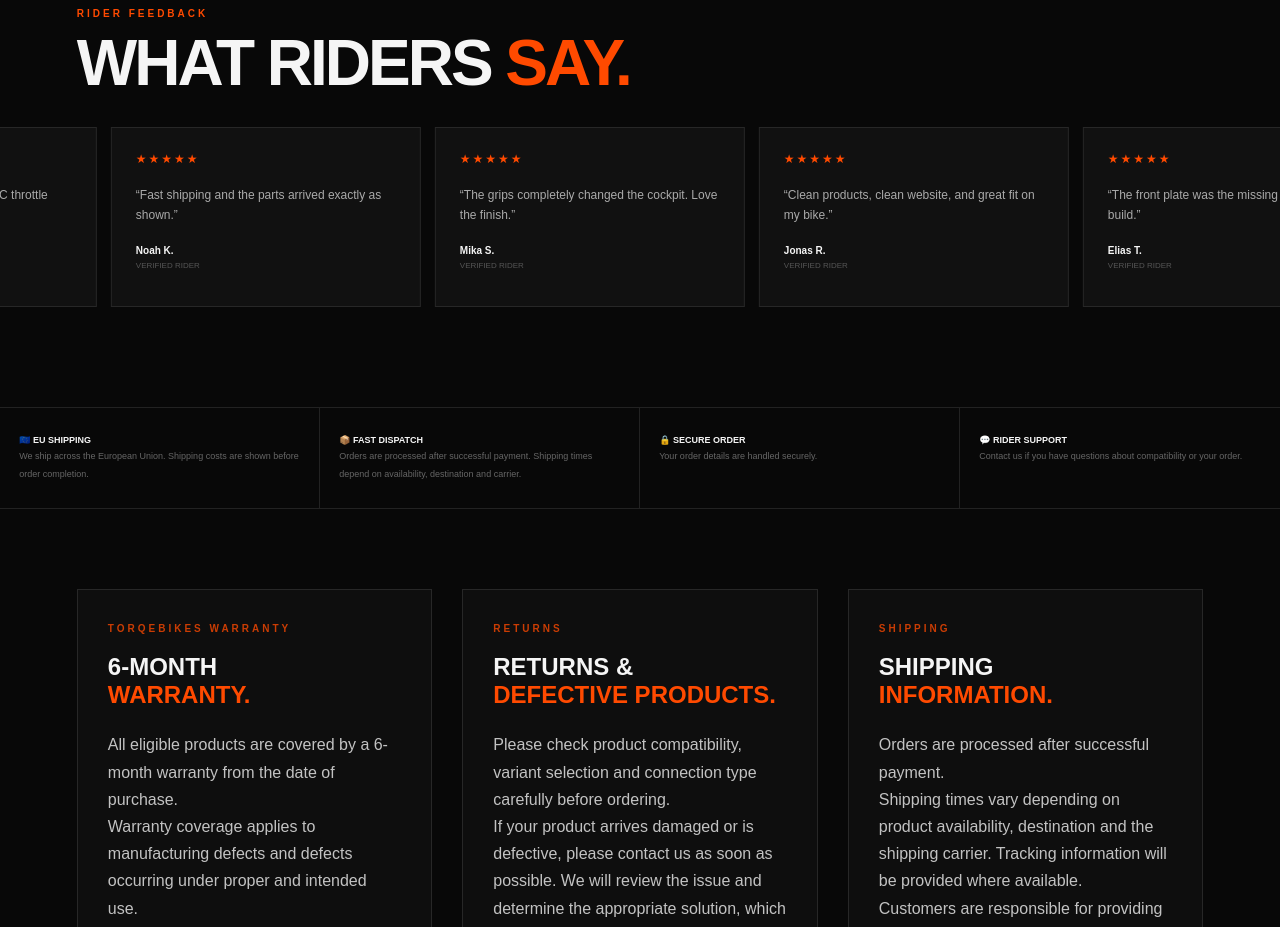
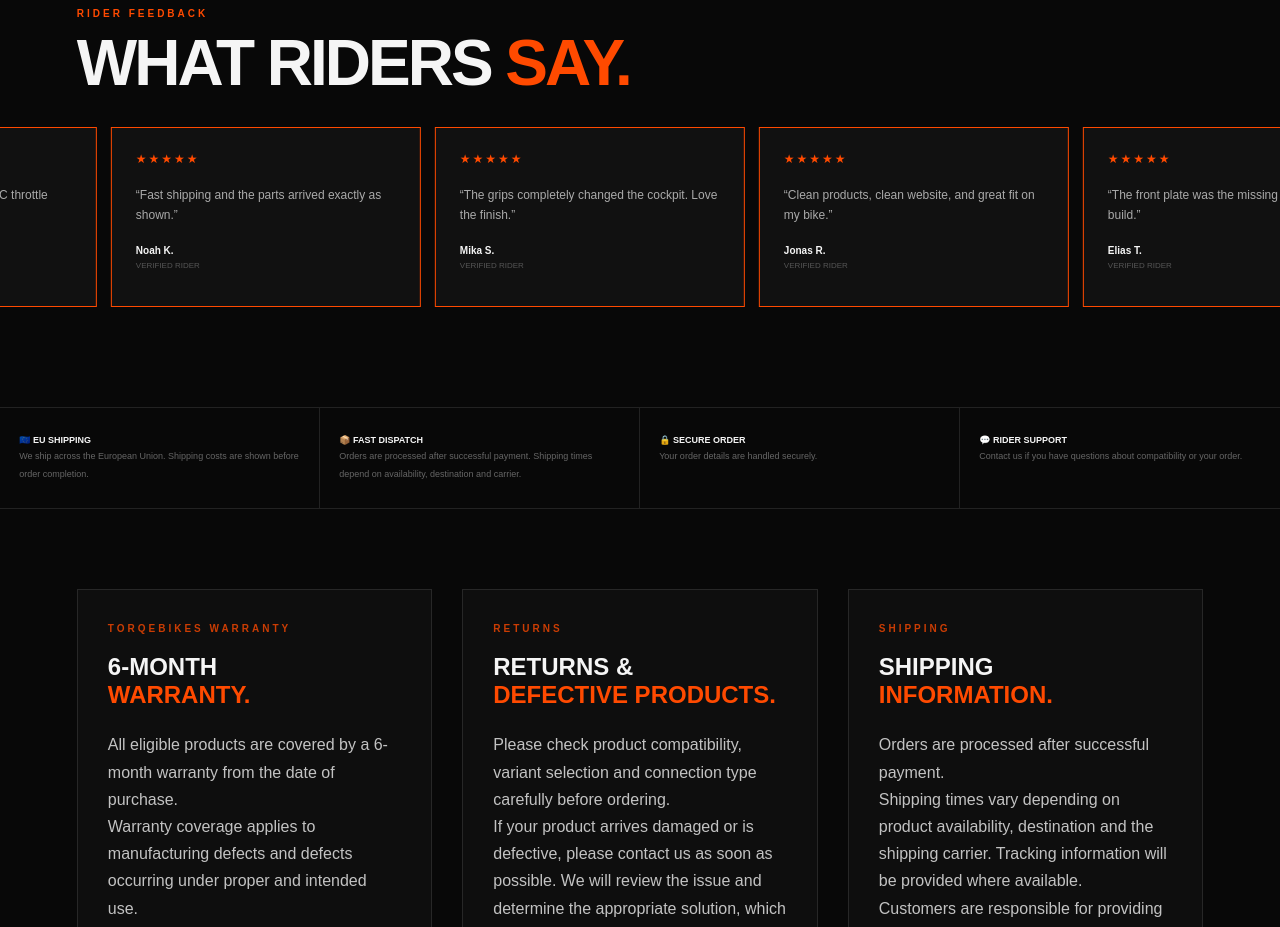
Before and after one commit to TorqEbikes/Torq-Ebikes, a plain HTML site: page index.html in a window 1280 px wide. Shown: the part 3860-4787 px from the top of the page. Drawn offline with Linux system fonts and the light colour scheme.

Commit message:
Style css test

```diff
--- a/style.css
+++ b/style.css
@@ -730,4 +730,31 @@ box-sizing:border-box;margin:0;padding:0}html{scroll-behavior:smooth}body{backgr
     grid-template-columns: 1fr;
   }
 
+
 }
+/* TEST - REVIEWS */
+.review-card {
+  flex: 0 0 310px;
+  width: 310px;
+  min-height: 180px;
+  margin-right: 14px;
+  background: #111;
+  border: 1px solid #ff4a00;
+}
+
+.review-track {
+  display: flex;
+  width: max-content;
+  gap: 0;
+  animation: marquee 38s linear infinite;
+}
+
+@keyframes marquee {
+  from {
+    transform: translateX(0);
+  }
+
+  to {
+    transform: translateX(-50%);
+  }
+}
```
